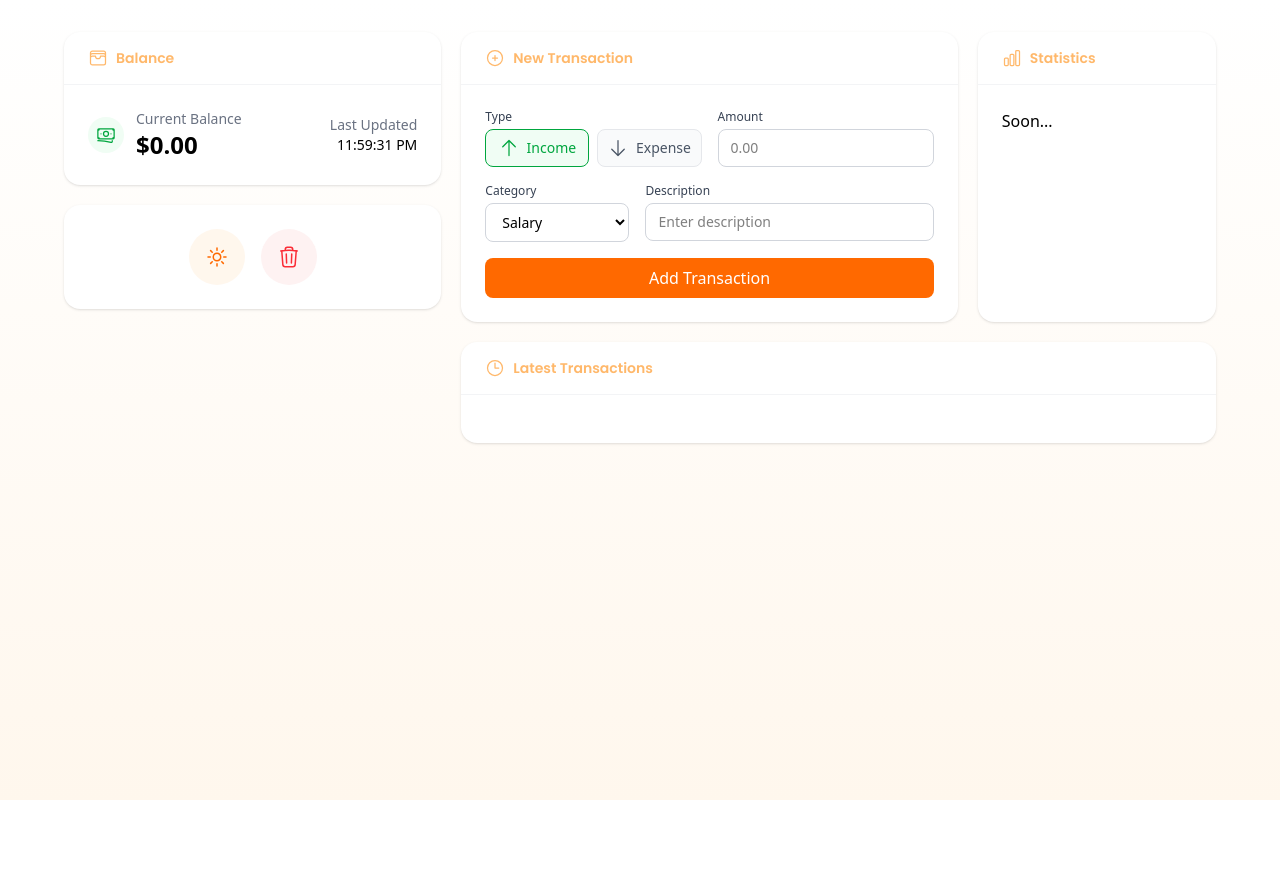
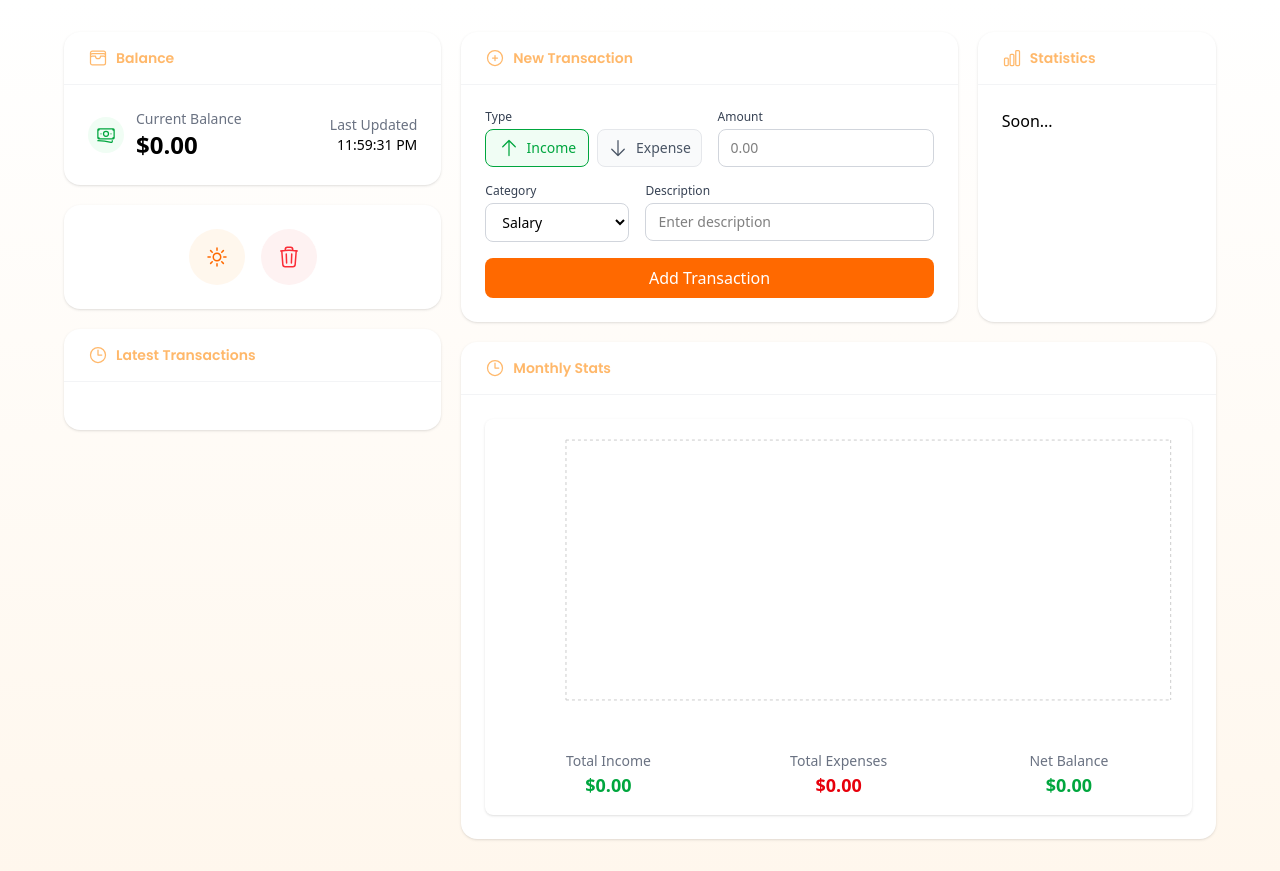
Before and after one commit to samuelfs96/my-personal-wallet-app, a React (Vite) app: page / in a window 1280 px wide. Before the commit the page ends 800 px from the top, so only its background shows below. Built offline with nearby package versions, Linux system fonts and the light colour scheme.

Commit message:
feat: :sparkles: implement MonthlyStats component on app

```diff
--- a/src/App.tsx
+++ b/src/App.tsx
@@ -1,9 +1,16 @@
+import React from 'react';
 import { WalletIcon, ChartBarIcon, PlusCircleIcon, ClockIcon } from '@heroicons/react/24/outline';
 import { Card } from '@/components/common';
-import { ControlPanel, TransactionForm, Transactions, Balance } from '@/components/features';
+import {
+  ControlPanel,
+  TransactionForm,
+  Transactions,
+  Balance,
+  MonthlyStats,
+} from '@/components/features';
 import { useTransactions, useTheme } from '@/hooks';
 
-function App() {
+export const App: React.FC = () => {
   const { transactions, balance, handleClearTransactions, submitTransaction } = useTransactions();
   const { handleOnChangeTheme } = useTheme();
 
@@ -20,6 +27,9 @@ function App() {
                 onClearTransactions={handleClearTransactions}
                 onChangeTheme={handleOnChangeTheme}
               />
+            </Card>
+            <Card title="Latest Transactions" icon={<ClockIcon className="w-5 h-5" />}>
+              <Transactions transactions={transactions} />
             </Card>
           </div>
           <div className="flex-2 flex flex-col gap-5">
@@ -39,14 +49,14 @@ function App() {
                 <p>Soon...</p>
               </Card>
             </div>
-            <Card title="Latest Transactions" icon={<ClockIcon className="w-5 h-5" />}>
-              <Transactions transactions={transactions} />
+            <Card title="Monthly Stats" icon={<ClockIcon className="w-5 h-5" />}>
+              <MonthlyStats transactions={transactions} />
             </Card>
           </div>
         </div>
       </div>
     </div>
   );
-}
+};
 
 export default App;
--- a/src/components/features/index.ts
+++ b/src/components/features/index.ts
@@ -1,5 +1,6 @@
-export { Balance } from './Balance';
-export { ControlPanel } from './ControlPanel';
 export { TransactionForm } from './TransactionForm';
 export { Transactions } from './Transactions';
 export { TransactionInfo } from './TransactionInfo';
+export { ControlPanel } from './ControlPanel';
+export { Balance } from './Balance';
+export { MonthlyStats } from './MonthlyStats';
```
